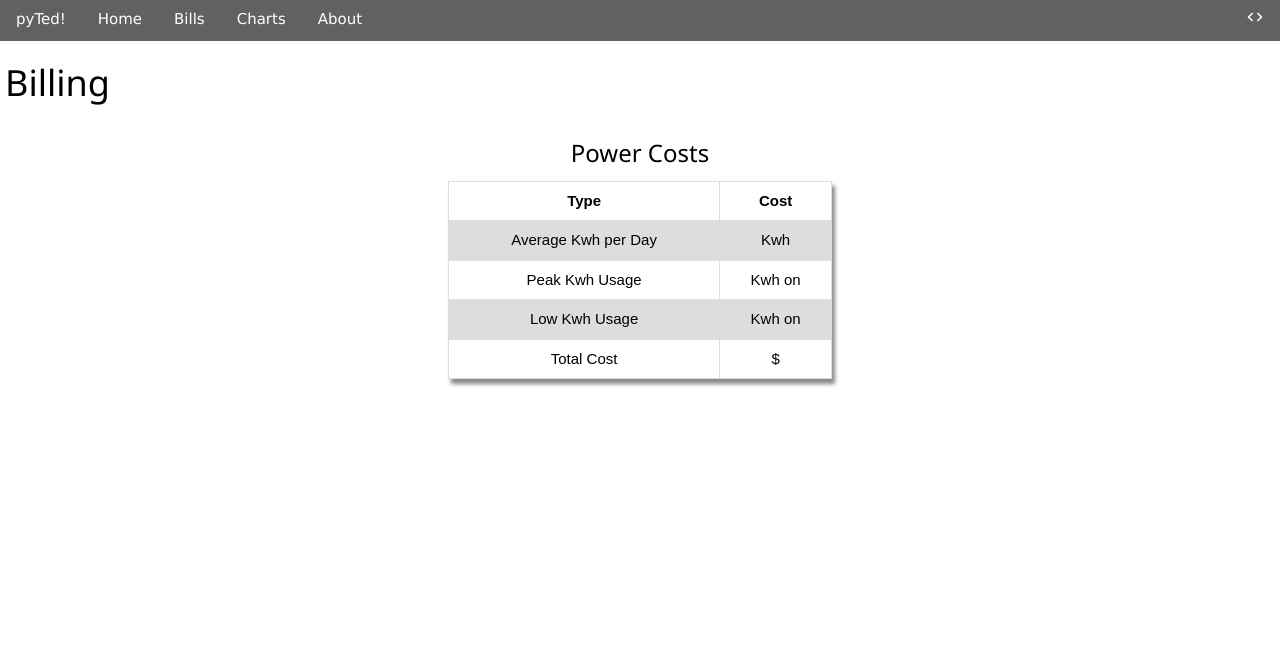
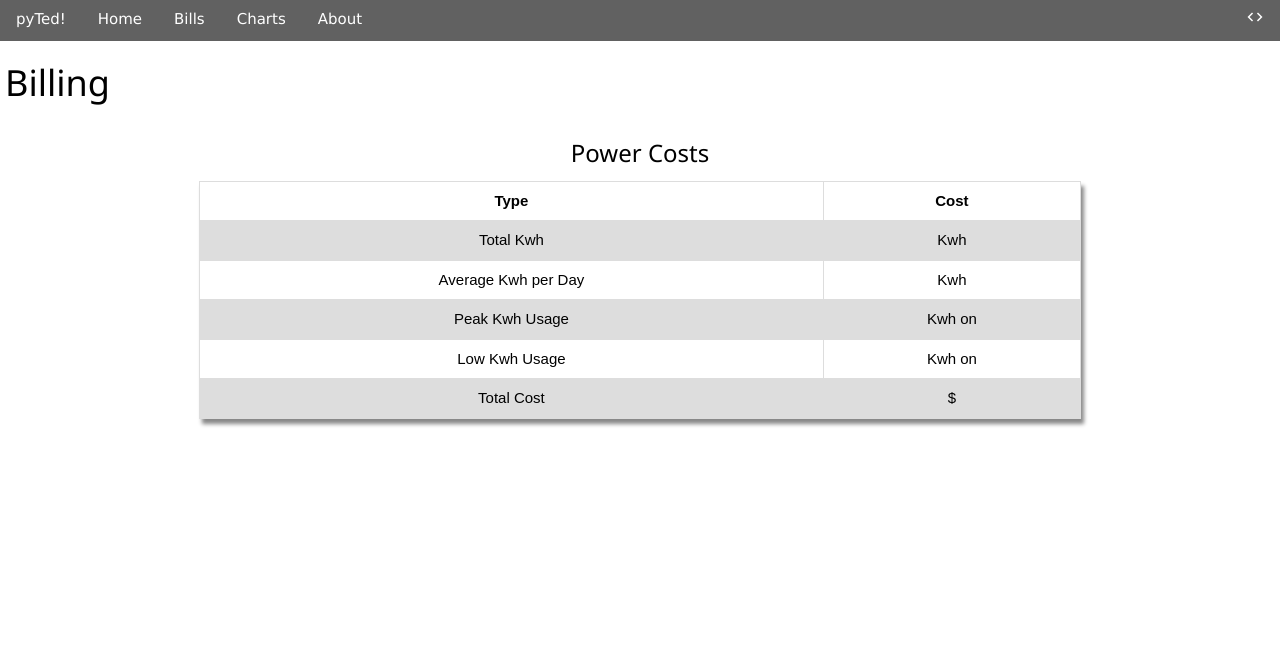
Before and after one commit to ch0ppy35/pyTed, a Python web app: template app/templates/billData.html in a window 1280 px wide. Shown: the top 659 px of the page. Run offline with Jinja, Linux system fonts and the light colour scheme; the template is opened without the code that fills it, so the values that code supplies are empty; some libraries are stand-ins or nearby versions.

Commit message:
Add total kwh to billData.html

```diff
--- a/app/chores/tasks.py
+++ b/app/chores/tasks.py
@@ -35,6 +35,7 @@ def tskGetBillingData(id):
         avgKwh,
         kwhHiLo,
         billKwhTotalCost,
+        billKwhTotal
     )
 
 
--- a/app/templates/billData.html
+++ b/app/templates/billData.html
@@ -3,16 +3,17 @@
 <title>Bills | pyTed</title>
 <h1>Billing </h1>
 <div class="w3-row" id="main">
-        <div class="w3-third w3-center">
-            <p></p>
-        </div>
-<div class="w3-third w3-center">
+<div class="w3-center" style="margin-right: 150px; margin-left: 150px">
             <h3>Power Costs</h3>
             <div class="table3">
                 <table>
                     <tr>
                         <th>Type</th>
                         <th>Cost</th>
+                    </tr>
+                    <tr>
+                        <td> Total Kwh</td>
+                        <td> {{ billData[3] }} Kwh</td>
                     </tr>
                     <tr>
                         <td> Average Kwh per Day </td>
--- a/app/templates/footer.html
+++ b/app/templates/footer.html
@@ -3,7 +3,9 @@
    		<footer class="footer-distributed" id="footerPosition">
 
 			<div class="footer-right">
-				<a href="#"><img src="{{ url_for('static', filename='github.svg') }}"></img></a>
+				<a href="https://github.com/ch0ppy35/pyTed" target="_blank">
+                    <img src="{{ url_for('static', filename='github.svg') }}">
+                </a>
 			</div>
 
 			<div class="footer-left">
```
